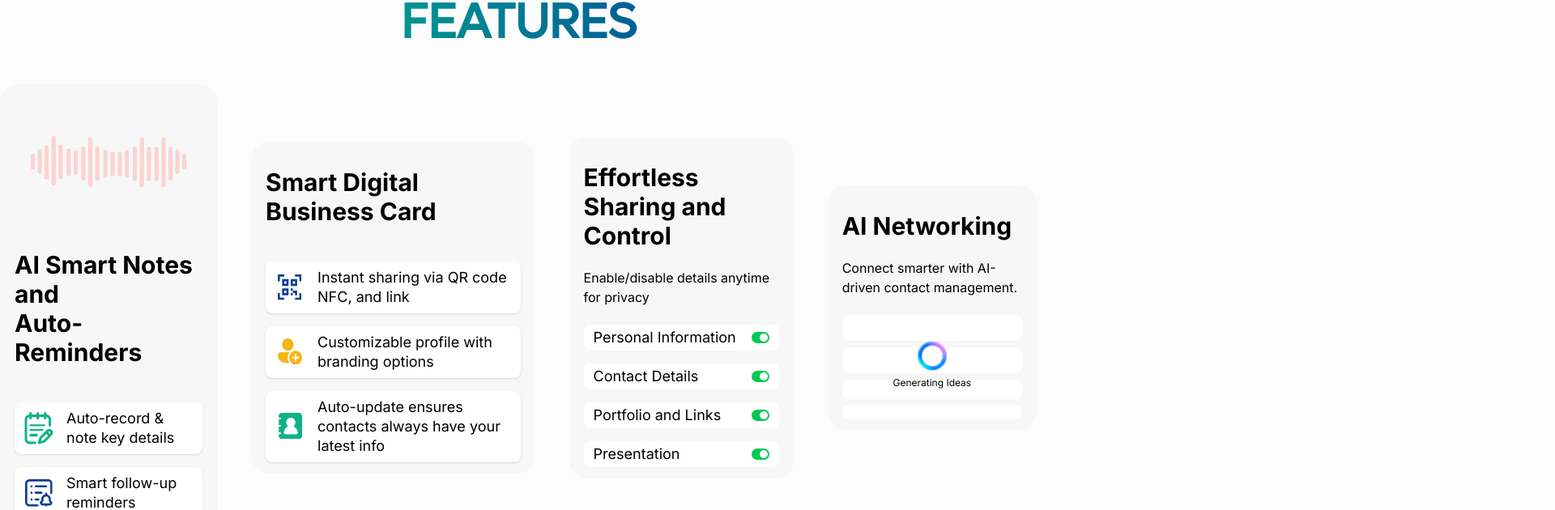
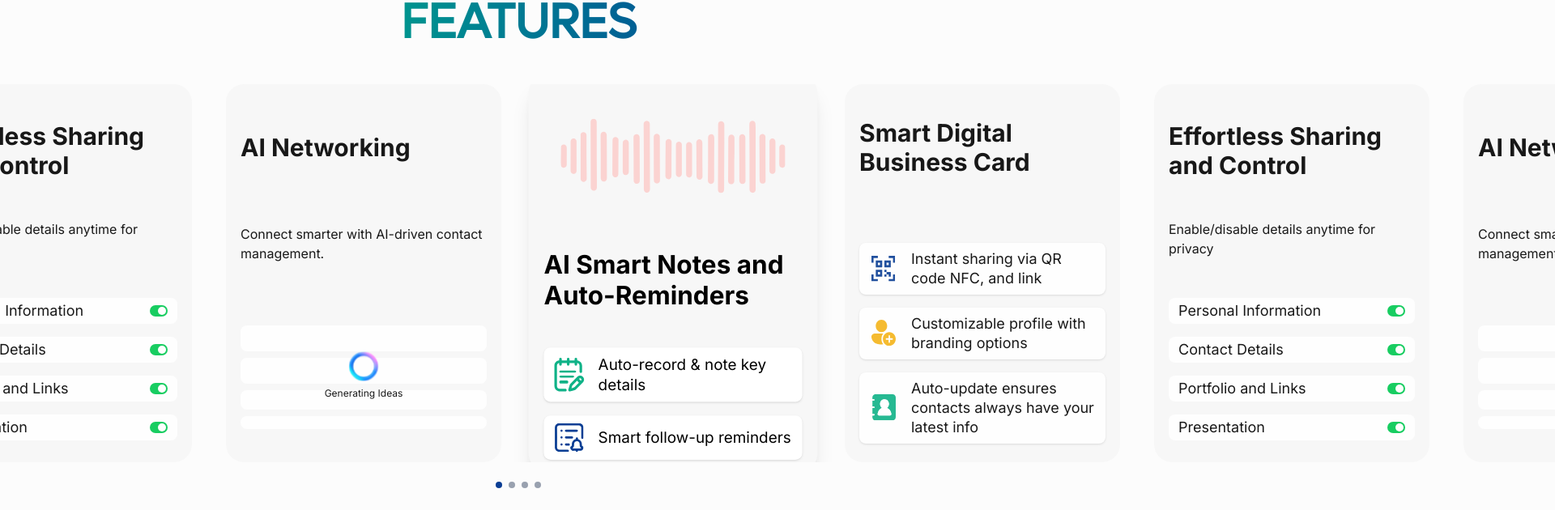
Before and after one commit to UnaizaZafar/figma-to-next-landing, a Next.js app: page / in a window 1280 px wide. Shown: the part 1877-2507 px from the top of the page at 81% size, 1920 px wide, since content can reach past the window. Built offline with nearby package versions, Linux system fonts and the light colour scheme.

Commit message:
feature section update

```diff
--- a/app/components/ExploreFeaturesSection.jsx
+++ b/app/components/ExploreFeaturesSection.jsx
@@ -1,5 +1,3 @@
-import { music, notepadIcon, reminderIcon } from "@/public/utils/svgs"
-import ReminderAlert from "./ReminderAlert"
 import FeaturesCard from "./FeaturesCard"
 
 const ExploreFeaturesSection = () => {
@@ -10,9 +8,9 @@ const ExploreFeaturesSection = () => {
                 <p className="font-lufga bg-linear-to-l bg-clip-text to-[#0FB287] from-[#0A3E94] md:w-[625px] text-transparent font-extrabold text-4xl sm:text-5xl md:text-6xl leading-tight sm:leading-14 uppercase text-center">Explore Our Powerful Features</p>
             </div>
             {/* cards carousal */}
-            <div className="flex items-center gap-10.5">
+            {/* <div className="flex items-center gap-10.5"> */}
                 <FeaturesCard />
-            </div>
+            {/* </div> */}
         </div>
     )
 }
--- a/app/components/FeaturesCard.jsx
+++ b/app/components/FeaturesCard.jsx
@@ -1,23 +1,44 @@
+
 import { featureCardsData } from "@/public/utils/data"
+
 const FeaturesCard = () => {
+    const repeatedCards = [...featureCardsData, ...featureCardsData]
+
     return (
-        <>
-            {featureCardsData.map((item) => (
-                <div key={item.id} className="flex flex-col gap-4 sm:gap-5.5 justify-between rounded-22 bg-[#F7F7F7] pt-6 sm:pt-8 pb-4 sm:pb-3.5 px-4 md:px-4.5 mx-auto max-w-114.5">
-                    {item.icon &&
-                        <span className="place-items-center px-4 sm:px-5  flex items-center justify-center">
+        <div className="w-full flex flex-col items-center">
+            {/* Cards container */}
+            <div
+                className="flex gap-4 sm:gap-6 md:gap-8 lg:gap-10.5 justify-center items-stretch overflow-hidden"
+            >
+                {repeatedCards.map((item, index) => (
+                    <div  key={`${item.id}-${index}`} className={`flex flex-col gap-4 sm:gap-5.5 justify-around rounded-22 bg-[#F7F7F7] pt-6 sm:pt-8 pb-4 sm:pb-3.5 px-4 md:px-4.5 mx-auto aspect-[4/4.3]
+                     ${index === Math.floor(repeatedCards.length / 2)
+                            ? "scale-105 shadow-xl z-10" // Center card larger
+                            : "scale-100 opacity-90"}
+              w-[260px] sm:w-[300px] md:w-[340px] lg:max-w-114.5
+                    `}>
+                        {item.icon && <span className="place-items-center px-4 sm:px-5  flex items-center justify-center">
                             {item?.icon}
                         </span>
                         }
                         <p className={`font-bold text-2xl sm:text-3xl leading-8 sm:leading-9 text-black  ${item.icon && "pt-6"}`}>
                             {item.heading}
                         </p>
-                    <p className="text-black ">{item?.desc}</p>
+                        <p className="text-black text-sm sm:text-base leading-6">{item?.desc}</p>
                         {item.children}
-
                     </div>
                 ))}
-        </>
+            </div>
+            <div className="flex justify-center gap-2 mt-6">
+                {featureCardsData.map((_, i) => (
+                    <span
+                        key={i}
+                        className={`w-2 h-2 rounded-full ${i === 0 ? "bg-[#0A3E94]" : "bg-gray-400"
+                            }`}
+                    ></span>
+                ))}
+            </div>
+        </div>
     )
 }
 
```
Also changed, not shown: package.json (+4 -3 lines), 1 other file (tests, documents, lock files or other folders). Lines whose indentation alone changed are shown as unchanged.
